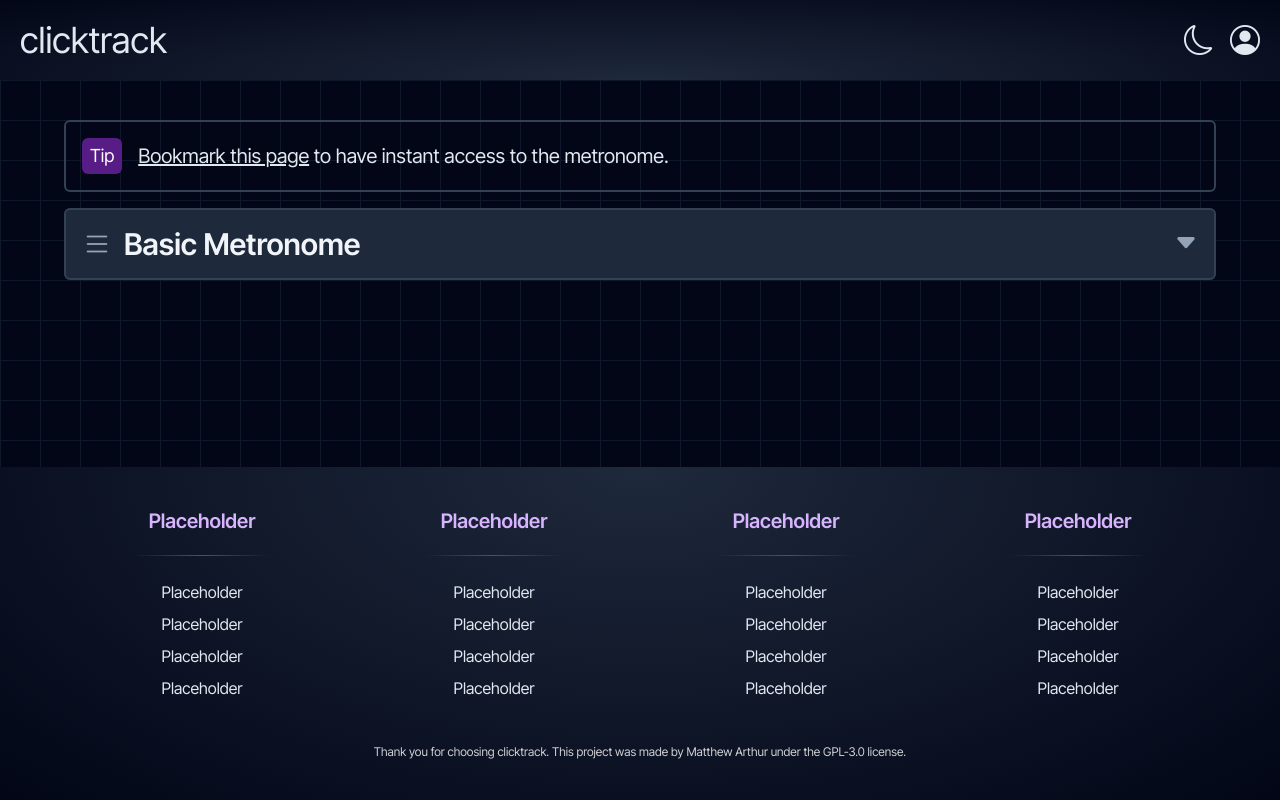
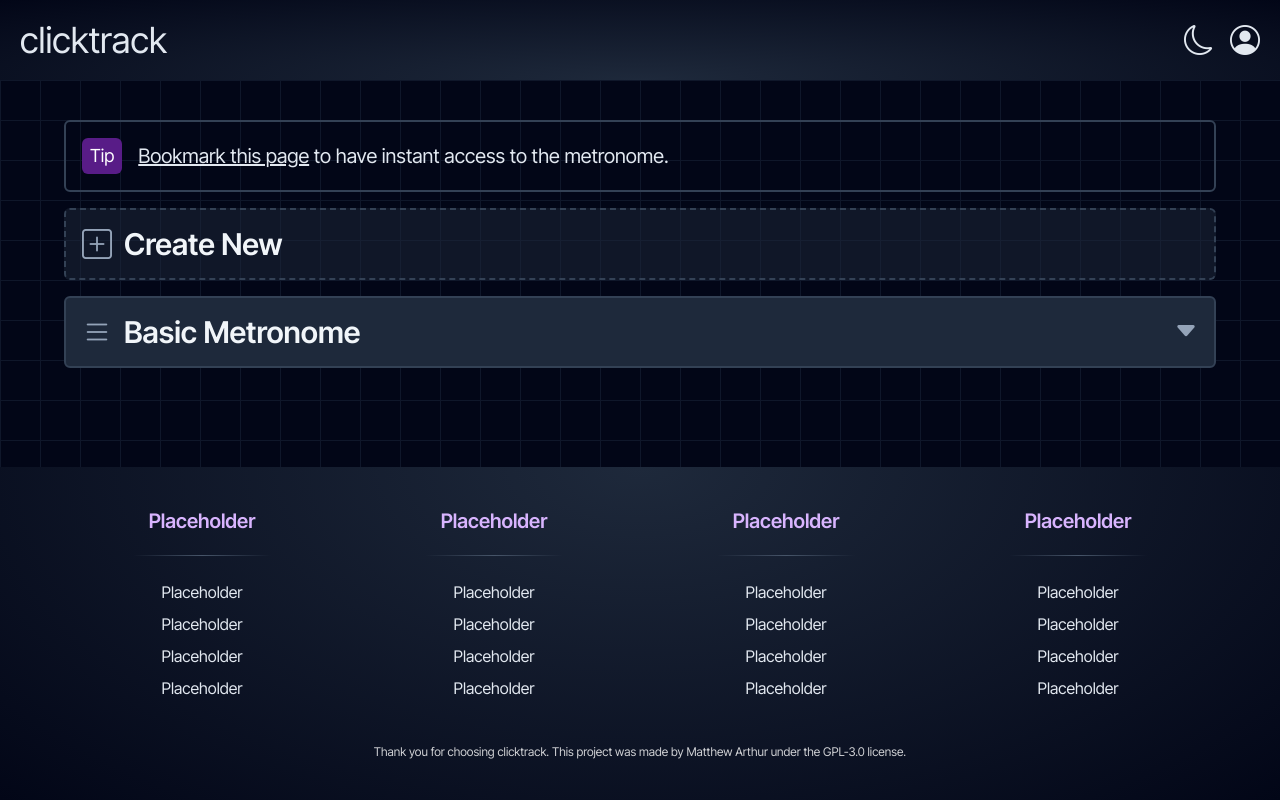
Before and after one commit to arthurmatthew/clicktrack, a React (Vite) app in the folder client/: page /app in a window 1280 px wide. Built offline with nearby package versions, Linux system fonts and the light colour scheme.

Commit message:
Create New button

```diff
--- a/client/src/pages/app.tsx
+++ b/client/src/pages/app.tsx
@@ -1,15 +1,29 @@
 import { useState } from 'react';
 
+interface Section {
+  name: string;
+  opened?: boolean;
+}
+
 const App = () => {
+  const [sections, setSections] = useState<Section[]>([
+    {
+      name: 'Basic Metronome',
+      opened: true,
+    },
+  ]);
+
+  const handleAdd = () => {
+    setSections((prev) => [
+      ...prev,
+      { name: 'New Metronome ' + (prev.length + 1) },
+    ]);
+  };
+
   return (
-    <div className="my-10 mx-4 flex flex-grow flex-col">
+    <div className="mx-4 my-10 flex flex-grow flex-col">
       <div className="mx-auto flex w-full max-w-6xl flex-col gap-4">
-        <div className="w-full rounded-md border-2 border-slate-300 p-4 text-slate-900 dark:border-slate-700 dark:text-slate-200">
-          <p className="flex items-center gap-4 text-xl">
-            <i className="rounded-md bg-purple-300 py-1 px-2 text-lg not-italic text-black dark:bg-purple-900 dark:text-white">
-              Tip
-            </i>{' '}
-            <span>
+        <TipSection>
           <a
             target="_blank"
             href="https://mycomputerworks.com/how-to-bookmark-webpages-browser/"
@@ -18,13 +32,11 @@ const App = () => {
             Bookmark this page
           </a>{' '}
           to have instant access to the metronome.
-            </span>
-          </p>
-        </div>
-        <MetronomeSection
-          name="Basic Metronome"
-          opened={true}
-        ></MetronomeSection>
+        </TipSection>
+        <CreateSection add={handleAdd} />
+        {sections.map((x, i) => (
+          <MetronomeSection key={i} name={x.name} opened={x.opened} />
+        ))}
       </div>
     </div>
   );
@@ -35,6 +47,36 @@ interface IMetronomeSection {
   name?: string;
   opened?: boolean;
 }
+
+const TipSection = ({ children }: { children: React.ReactNode }) => {
+  return (
+    <div className="w-full rounded-md border-2 border-slate-300 p-4 text-slate-900 dark:border-slate-700 dark:text-slate-200">
+      <p className="flex items-center gap-4 text-xl">
+        <i className="rounded-md bg-purple-300 px-2 py-1 text-lg not-italic text-black dark:bg-purple-900 dark:text-white">
+          Tip
+        </i>{' '}
+        <span>{children}</span>
+      </p>
+    </div>
+  );
+};
+
+const CreateSection = ({ add }: { add: () => void }) => {
+  return (
+    <div
+      onClick={add}
+      className="w-full rounded-md border-2 border-dashed border-slate-300 bg-slate-200/50 p-4 hover:bg-slate-200 dark:border-slate-700 dark:bg-slate-800/50 dark:hover:bg-slate-800"
+    >
+      <div className="flex items-center justify-between text-slate-900 dark:text-slate-100">
+        <h1 className="text-3xl font-semibold">
+          <i className="bi-plus-square mr-3 text-slate-600 dark:text-slate-400"></i>
+          Create New
+        </h1>
+        <i className="text-2xl text-slate-600 dark:text-slate-400"></i>
+      </div>
+    </div>
+  );
+};
 
 const MetronomeSection = ({ children, name, opened }: IMetronomeSection) => {
   const [shown, setShown] = useState<boolean>(opened || false);
```
Lines whose indentation alone changed are shown as unchanged.
